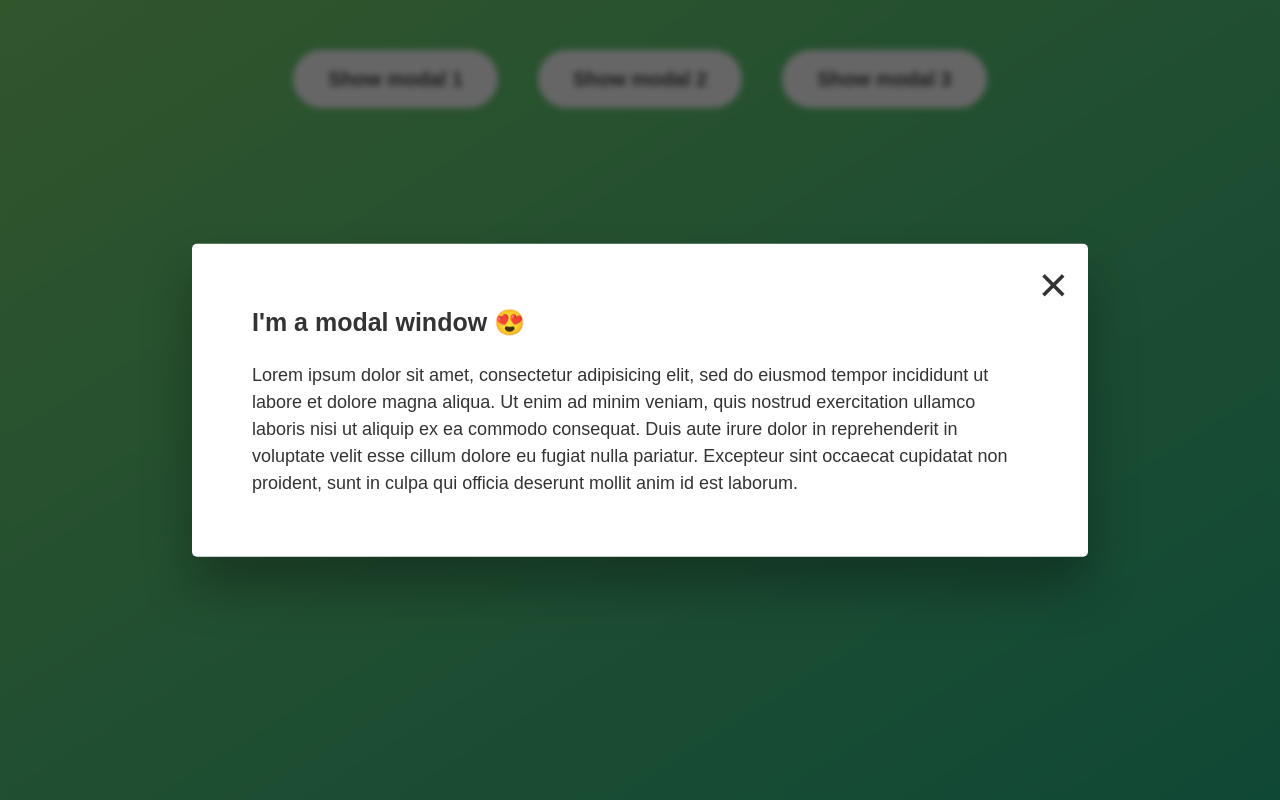
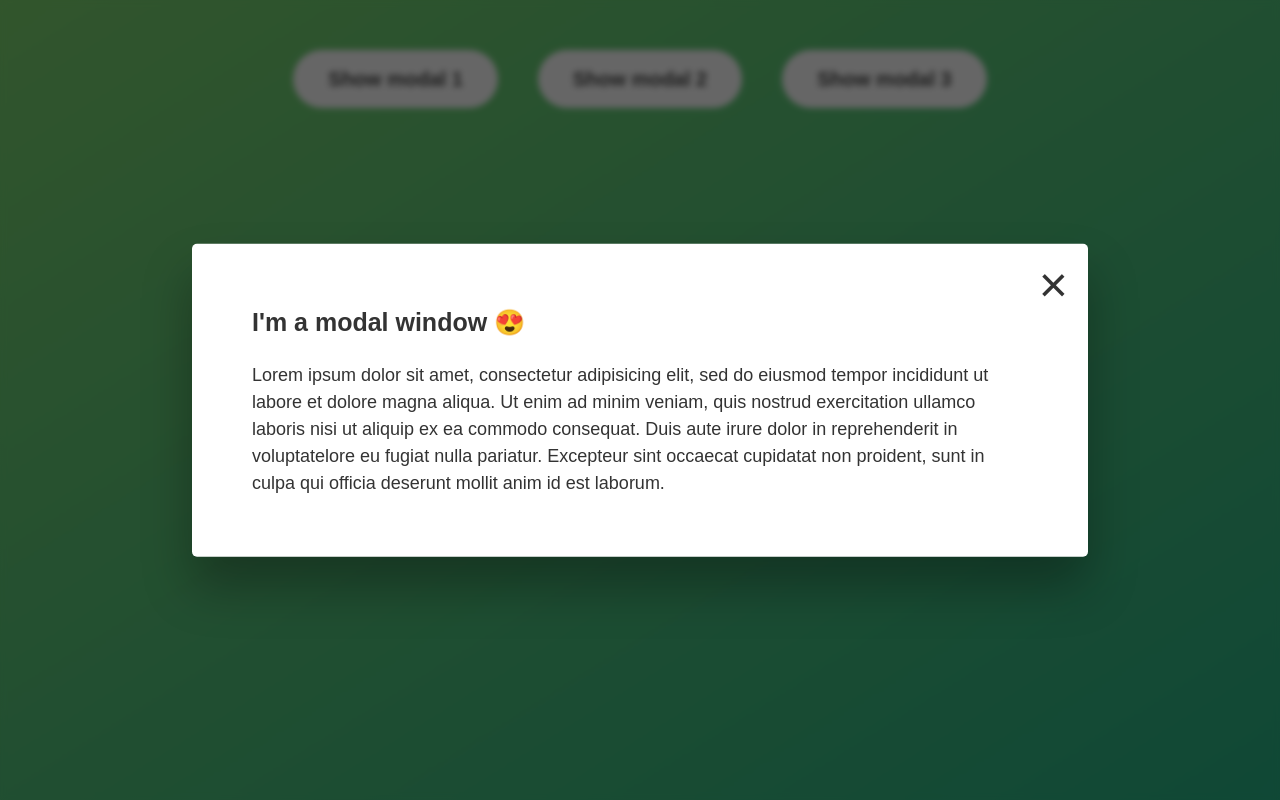
Before and after one commit to harshitpaliwal95/guess-game, a plain HTML site: page project-2/index.html in a window 1280 px wide. Both pictures are taken after a click on the button "Show modal 1". Drawn offline with Linux system fonts and the light colour scheme.

Commit message:
Update index.html

```diff
--- a/project-2/index.html
+++ b/project-2/index.html
@@ -19,8 +19,7 @@
         Lorem ipsum dolor sit amet, consectetur adipisicing elit, sed do eiusmod
         tempor incididunt ut labore et dolore magna aliqua. Ut enim ad minim
         veniam, quis nostrud exercitation ullamco laboris nisi ut aliquip ex ea
-        commodo consequat. Duis aute irure dolor in reprehenderit in voluptate
-        velit esse cillum dolore eu fugiat nulla pariatur. Excepteur sint
+        commodo consequat. Duis aute irure dolor in reprehenderit in voluptatelore eu fugiat nulla pariatur. Excepteur sint
         occaecat cupidatat non proident, sunt in culpa qui officia deserunt
         mollit anim id est laborum.
       </p>
```
